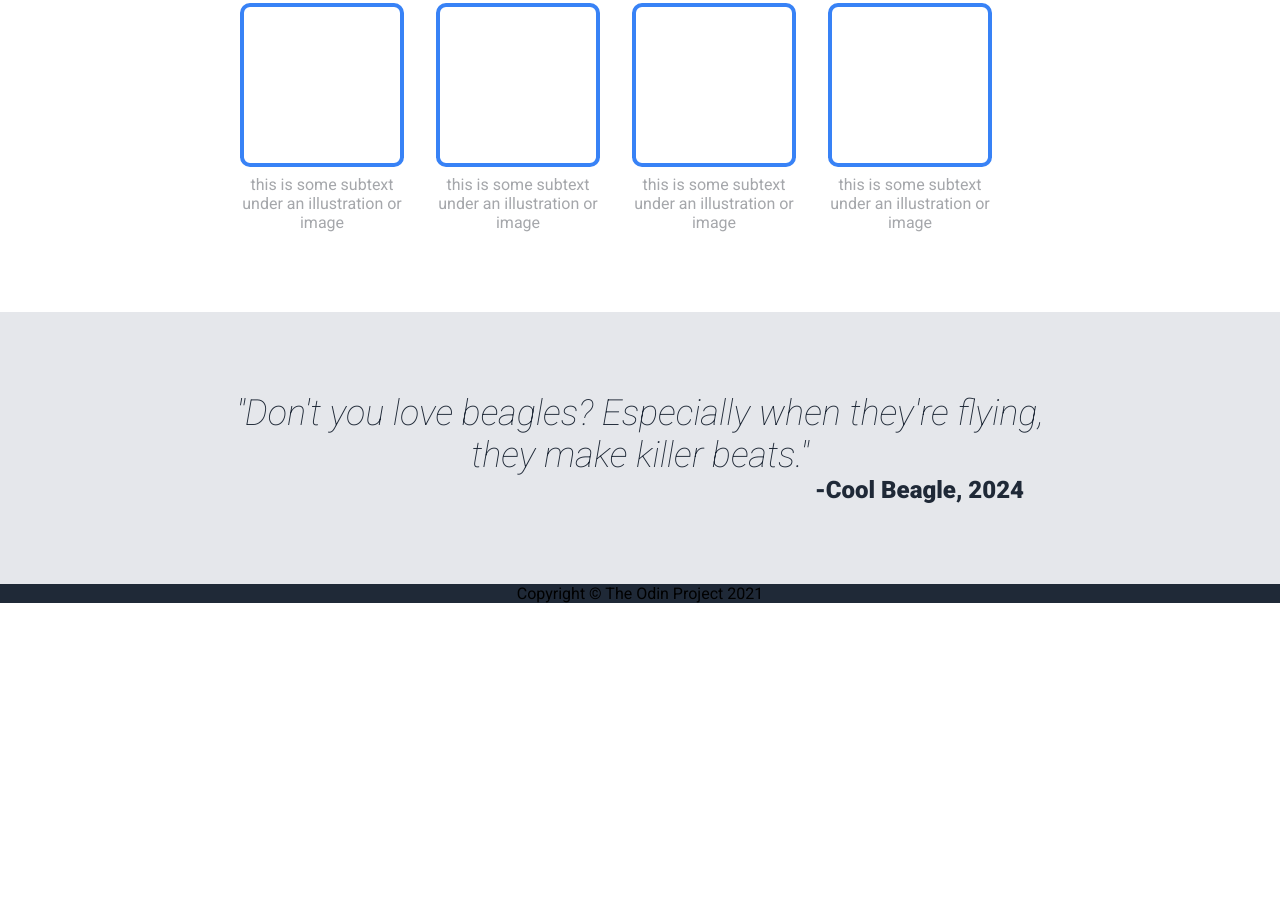
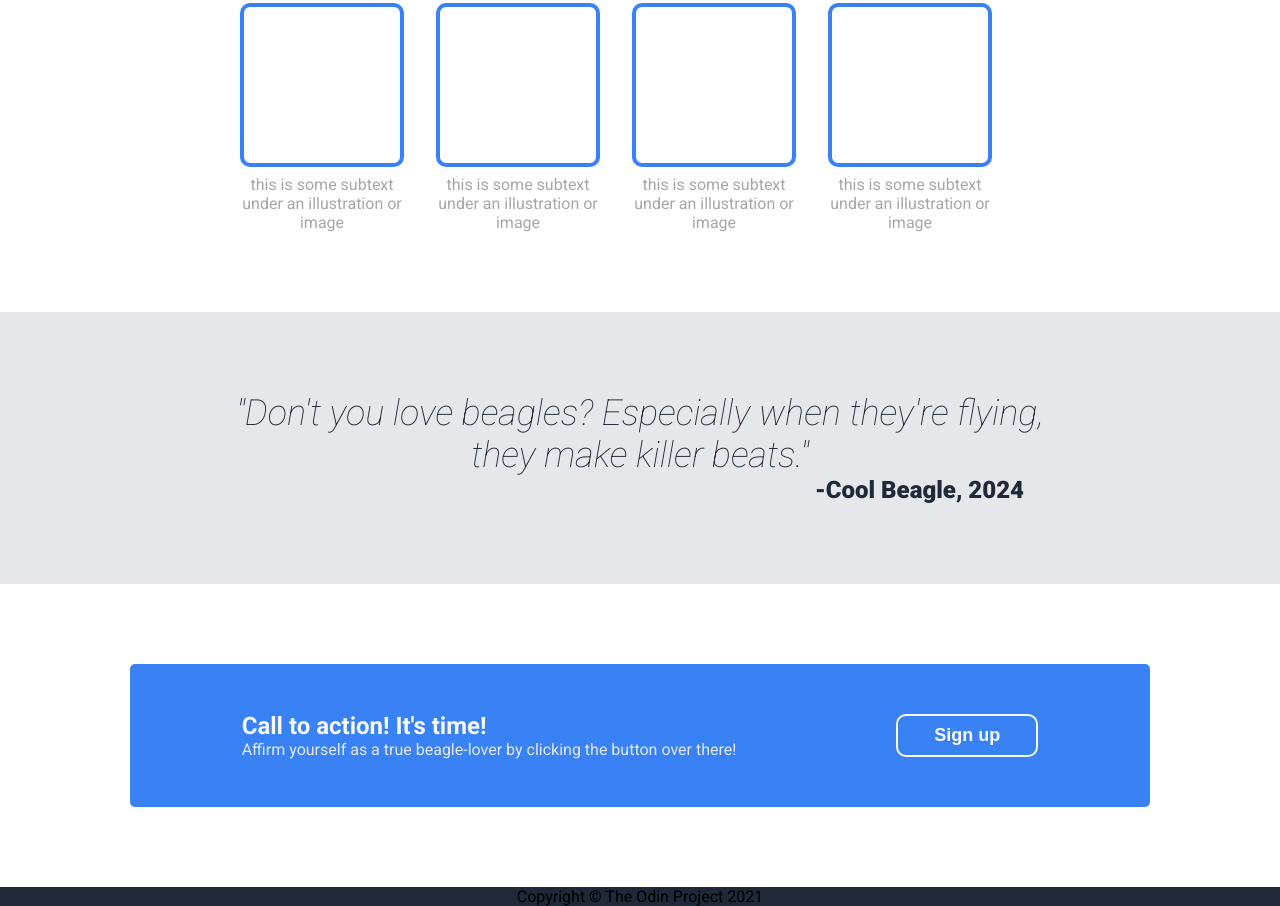
Before and after one commit to z-mn/odin-landing-page, a plain HTML site: page index.html in a window 1280 px wide. Shown: the part 605-1511 px from the top of the page. Before the commit the page ends 1208 px from the top, so only its background shows below. Drawn offline with Linux system fonts and the light colour scheme.

Commit message:
finish action section

```diff
--- a/index.html
+++ b/index.html
@@ -20,7 +20,7 @@
         <section class="hero">
             <article class="intro">
                 <h1>This website is awesome</h1>
-                <p>This website has some subtext that goes here under the main title. It's a smaller font and the colour is lower contrast.</p>
+                <p class="subheading">This website has some subtext that goes here under the main title. It's a smaller font and the colour is lower contrast.</p>
                 <button class="sign">Sign up</button>
             </article>
             <img class="hero-image" src="images/beagle-dog-hero.webp" alt="">
@@ -53,7 +53,13 @@
             <aside class="author">-Cool Beagle, 2024</aside>
         </section>
         <section class="call-to-action">
-
+            <div class="action-container">
+                <div class="text-container">
+                    <p class="action-header">Call to action! It's time!</p>
+                    <p class="subheading">Affirm yourself as a true beagle-lover by clicking the button over there!</p>
+                </div>
+                <button class="sign sign--inverse">Sign up</button>
+            </div>
         </section>
     </main>
     <footer>
--- a/style.css
+++ b/style.css
@@ -35,6 +35,10 @@ li {
 a {
     text-decoration: none;
     color: var(--clr-text-secondary);
+}
+
+button:hover {
+    cursor: pointer;
 }
 
 body {
@@ -100,7 +104,7 @@ h1 {
     font-weight: var(--fw-header);
 }
 
-.intro p {
+.subheading {
     color: var(--clr-text-secondary);
     margin-block-end: 1rem;
 }
@@ -182,6 +186,40 @@ h2 {
     font-weight: var(--fw-header);
 }
 
+/* Call to action section */
+
+.call-to-action {
+    display: flex;
+    justify-content: center;
+    align-items: center;
+    padding: 5rem 8rem;
+}
+
+.action-container {
+    background-color: var(--clr-button);
+    padding: 3rem 7rem;
+    display: flex;
+    align-items: center;
+    gap: 10rem;
+    border-radius: 5px;
+}
+
+.action-header {
+    color: var(--clr-text-logo);
+    font-weight: 600;
+    font-size: var(--fs-logo);
+}
+
+.subheading:nth-of-type(2) {
+    margin: 0;
+    color: var(--clr-button-text);
+}
+
+.sign--inverse {
+    border: 2px solid var(--clr-text-logo);
+    color: var(--clr-text-logo);
+}
+
 /* Footer styles */
 
 footer {
```
